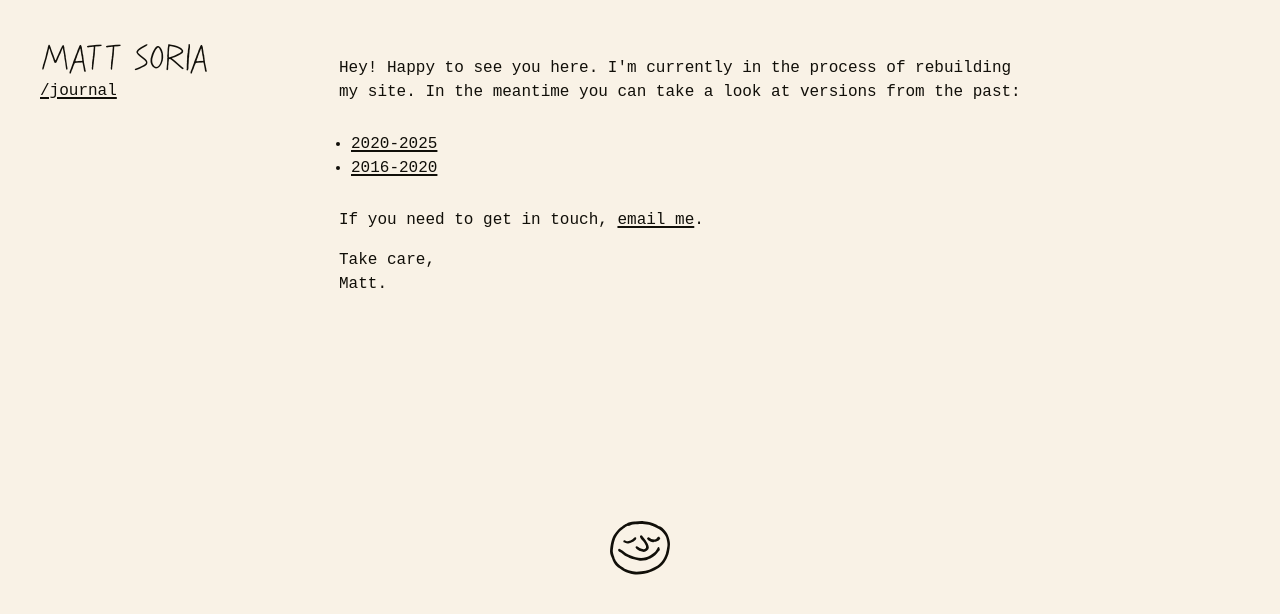
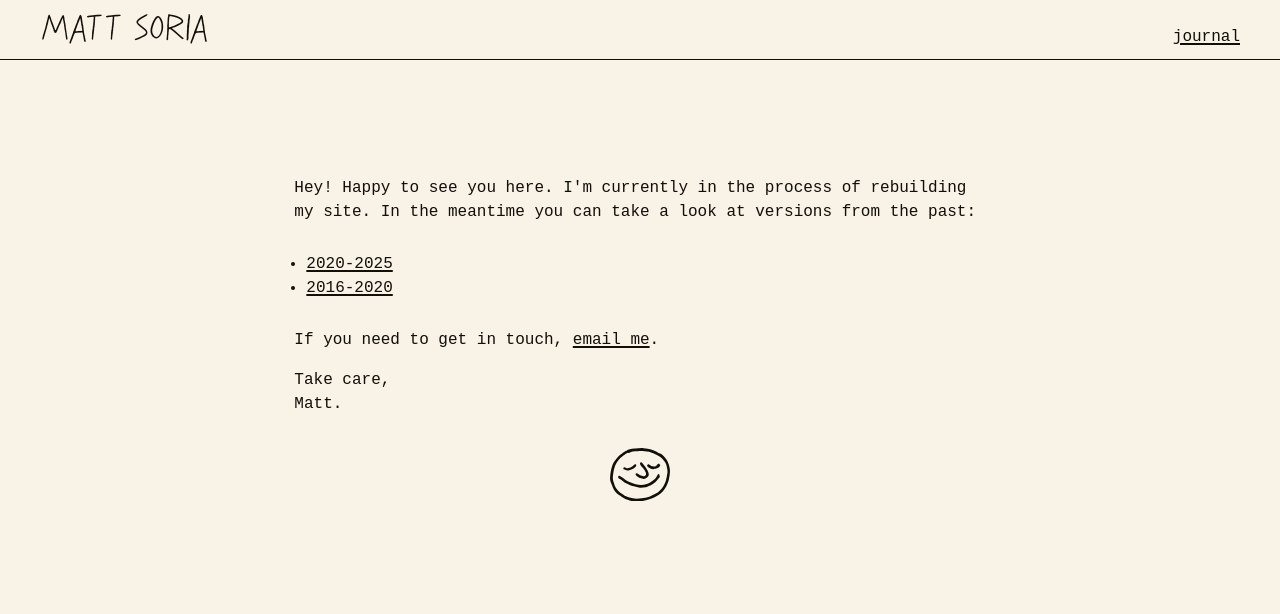
Before and after one commit to itsmattsoria/ms2025, an Astro site: page / in a window 1280 px wide. Built offline with nearby package versions, Linux system fonts and the light colour scheme; Astro itself is replaced by a stand-in of ours; a web font is replaced by a local one.

Commit message:
Progress on updated layout

```diff
--- a/src/assets/styles/global.css
+++ b/src/assets/styles/global.css
@@ -9,8 +9,8 @@ body {
   color: var(--color-text);
   font-family: var(--font-body);
   padding-inline: var(--space-l);
-  padding-block-end: var(--space-l);
   background-color: var(--color-background);
+  padding-block: var(--space-3xl) var(--space-l);
 }
 
 .site-header,
@@ -46,6 +46,7 @@ body {
 
 .container {
   max-width: 72ch;
+  margin-inline: auto;
 }
 
 figure {
@@ -90,7 +91,10 @@ a {
 /* Article Styles */
 article {
   padding-block-start: var(--space-2xs);
-  border-top: var(--color-gray) 1px solid;
+
+  &:not(.-first) {
+    border-top: var(--color-gray) 1px solid;
+  }
 
   > * + * {
     margin-block-start: var(--space-3xs);
--- a/src/components/LinkArticle.astro
+++ b/src/components/LinkArticle.astro
@@ -1,7 +1,7 @@
 ---
 import ExternalType from '../components/ExternalType.astro';
 
-const { post } = Astro.props;
+const { post, first } = Astro.props;
 const dateObject = new Date(post.postDate);
 const formattedDate = dateObject.toLocaleDateString('en-US', {
   year: 'numeric',
@@ -10,7 +10,7 @@ const formattedDate = dateObject.toLocaleDateString('en-US', {
 });
 ---
 
-<article>
+<article class={first ? '-first' : ''}>
   <h2 class="text-h4"><a href={ post.externalLink } class="article-link">{post.title}</a></h2>
   {post.sourceAuthor && (
     <div class="text-meta">By { post.sourceAuthor }</div>
--- a/src/layouts/Journal.astro
+++ b/src/layouts/Journal.astro
@@ -10,14 +10,14 @@ const { title, posts, links } = Astro.props;
   <div class="layout">
     <div class="post-column">
       <div class="title">
-        <h1 class="text-h1" set:html={title}></h1>
+        <h1 class="visually-hidden" set:html={title}></h1>
         <h2 class="text-h1">Writing</h2>
       </div>
 
       <ol class="posts-list" role="list">
-        { posts.map((post) =>
+        { posts.map((post, index) =>
           <li>
-            <PostArticle post={post} />
+            <PostArticle post={post} first={index === 0} />
           </li>
         )}
       </ol>
@@ -29,9 +29,9 @@ const { title, posts, links } = Astro.props;
       </div>
 
       <ol class="links-list" role="list">
-        { links.map((post) =>
+        { links.map((post, index) =>
           <li>
-            <LinkArticle post={post} />
+            <LinkArticle post={post} first={index === 0} />
           </li>
         )}
       </ol>
@@ -41,10 +41,12 @@ const { title, posts, links } = Astro.props;
 
 <style scoped>
 	.title {
+    margin: 0;
     display: flex;
     align-items: flex-end;
     height: var(--step-3);
-    margin-block: 0 var(--space-l);
+    padding-block-end: var(--space-l);
+    border-bottom: 1px solid var(--color-gray);
     h1, h2 {
       margin: 0;
       line-height: 1;
@@ -56,20 +58,32 @@ const { title, posts, links } = Astro.props;
     display: grid;
     gap: var(--space-m);
     grid-template-areas:
-      "main"
+      "primary"
       "aside";
 
     @media screen and (min-width: 1024px) {
       grid-template-columns: repeat(5, 1fr);
       grid-template-areas:
-        "main main main aside aside";
+        "primary primary primary aside aside";
     }
   }
   .post-column {
-    grid-area: main;
+    grid-area: primary;
   }
   .links-column {
     grid-area: aside;
+
+    @media screen and (min-width: 1024px) {
+      overflow: auto;
+      max-height: 100vh;
+      scrollbar-gutter: stable;
+
+      .title {
+        position: sticky;
+        inset-block-start: 0;
+        background-color: var(--color-background);
+      }
+    }
   }
 
   .posts-list,
--- a/src/layouts/Layout.astro
+++ b/src/layouts/Layout.astro
@@ -39,7 +39,7 @@ const pathname = Astro.url.pathname;
 			<a href="/" class="site-title">matt soria</a>
 			<nav class="site-nav">
 				<ul>
-					<li><a href="/journal" aria-current={pathname === '/journal' ? 'page' : 'false' }>/journal</a></li>
+					<li><a href="/journal" aria-current={pathname === '/journal' ? 'page' : 'false' }>journal</a></li>
 				</ul>
 			</nav>
 		</header>
@@ -57,26 +57,20 @@ const pathname = Astro.url.pathname;
 </script>
 
 <style scoped>
-	body {
-		display: grid;
-		align-items: start;
-		row-gap: var(--space-l);
-		column-gap: var(--space-xl);
-		grid-template-areas:
-		"head"
-		"main"
-		"footer";
-
-		@media screen and (min-width: 768px) {
-		grid-template-areas:
-			"head main main main"
-			"footer footer footer footer";
-		}
-	}
 	.site-header {
-		grid-area: head;
-		position: sticky;
+		width: 100%;
+		z-index: 100;
+		display: flex;
+		position: fixed;
+		align-items: end;
+		gap: var(--space-xs);
 		inset-block-start: 0;
+		inset-inline-start: 0;
+		justify-content: space-between;
+		padding-inline: var(--space-l);
+		padding-block: var(--space-2xs);
+		background-color: var(--color-background);
+		border-bottom: 1px solid var(--color-text);
 	}
 	.site-nav {
 		margin-block-end: 0;
@@ -93,13 +87,6 @@ const pathname = Astro.url.pathname;
 		}
 	}
 
-	.site-content {
-		grid-area: main;
-	}
-	.site-footer {
-		grid-area: footer;
-	}
-
 	.smiley {
 		display: block;
 		margin: 2rem auto;
```
Also changed, not shown: src/components/PostArticle.astro (+4 -4 lines).
